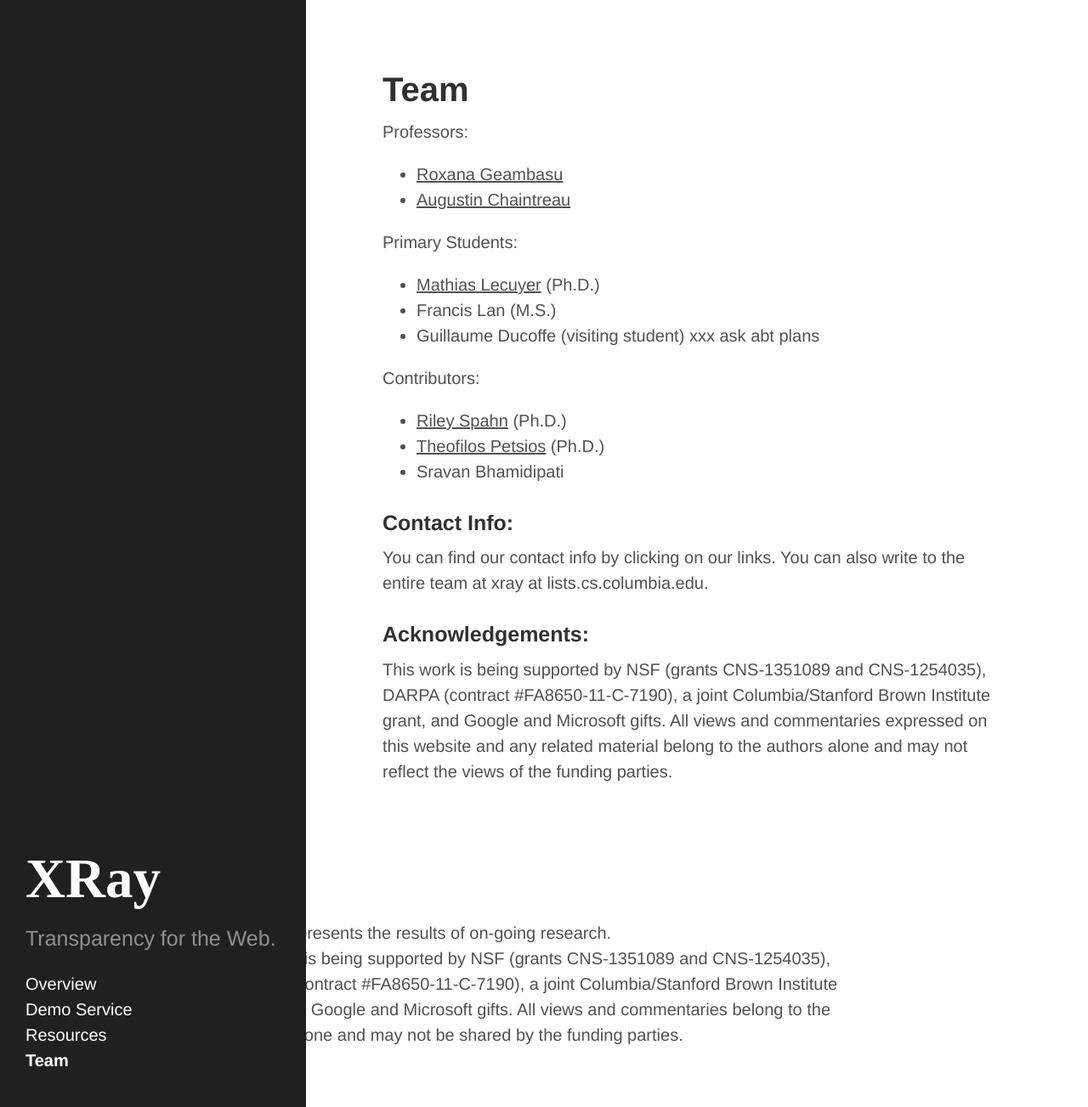
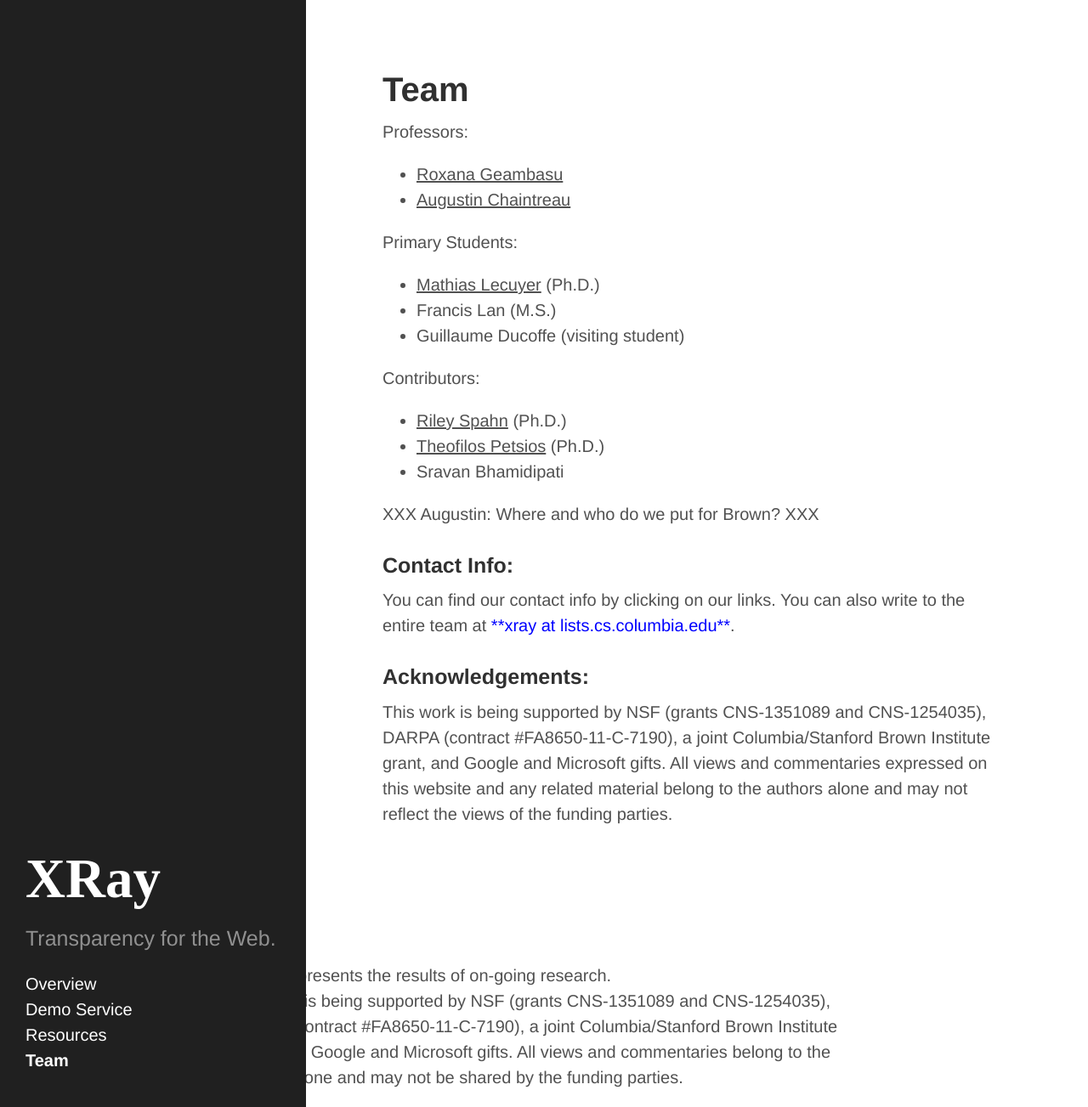
Before and after one commit to columbia/xray, a Jekyll site: the page built from team.md, in a window 1280 px wide and 1303 px high. Shown: the whole window at 85% size. Built offline with Jekyll 4.4.1, drawn with Linux system fonts in a browser that asks for light colours; Markdown is read by kramdown in place of the engine named in the settings.

Commit message:
guillaume

```diff
--- a/team.md
+++ b/team.md
@@ -13,7 +13,7 @@ Primary Students:
 
 - [Mathias Lecuyer](http://www.cs.columbia.edu/~mathias/) (Ph.D.)
 - Francis Lan (M.S.)
-- Guillaume Ducoffe (visiting student) xxx ask abt plans
+- Guillaume Ducoffe (visiting student)
 
 Contributors:
 
@@ -21,10 +21,12 @@ Contributors:
 - [Theofilos Petsios](http://www.cs.columbia.edu/~theofilos/) (Ph.D.)
 - Sravan Bhamidipati
 
+XXX Augustin: Where and who do we put for Brown? XXX
+
 ### Contact Info:
 
 You can find our contact info by clicking on our links.  You can also
-write to the entire team at xray at lists.cs.columbia.edu.
+write to the entire team at <font color="blue">**xray at lists.cs.columbia.edu**</font>.
 
 ### Acknowledgements:
 
```
